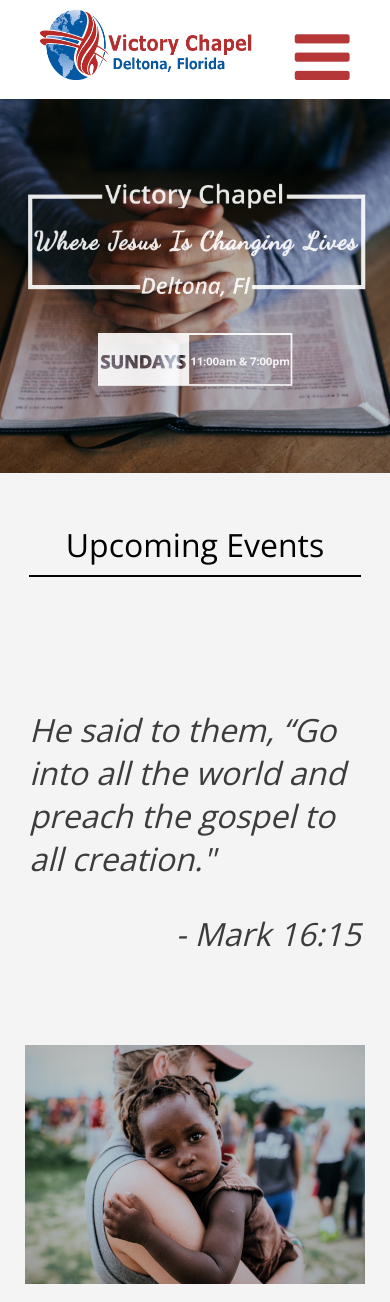
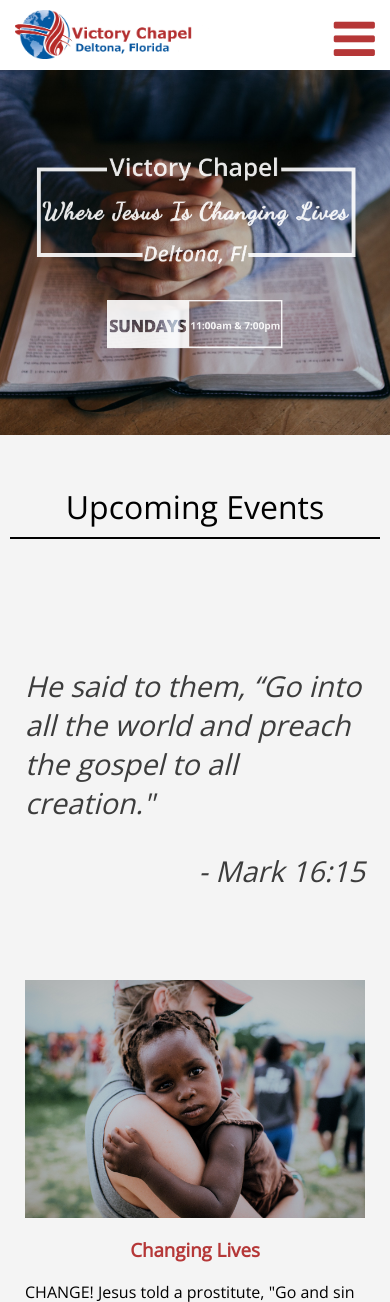
Before and after one commit to bryangators/dvc_chapel, a PHP site: page / in a window 390 px wide. Shown: the top 1302 px of the page. Run offline with PHP 8.4, Linux system fonts and the light colour scheme.

Commit message:
fix for mobile issues and style changes

```diff
--- a/css/indexStyles.css
+++ b/css/indexStyles.css
@@ -37,10 +37,7 @@ a{
 	margin:0 auto;
 	width: inherit;
 	min-width: 768px;
-	/*max-width: 1400px;*/
 	padding-bottom: 10px;
-	/*border-bottom-left-radius: 7px;
-	border-bottom-right-radius: 7px;	*/
 	text-align: center;
 	color: rgb(181,55,55);
 	background-color: rgba(255,255,255,1);
@@ -50,8 +47,8 @@ a{
 	display: inline;
 	margin-top: 10px;
 	padding-right: 1rem;
-	height: 70px;
-	width-width: 300px;
+	/*height: 70px;*/
+	width: 300px;
 }
 
 #navbar ul{
@@ -91,7 +88,7 @@ section{
 }
 
 .displayBox img{
-	width: 70%;
+	width: 85%;
 	opacity: 0.9;
 }
 
@@ -101,7 +98,7 @@ section{
 }
 
 #serviceDays{
-		width: 30%;
+		width: 45%;
 }
 /*End of section 1 styles*/
 
@@ -122,14 +119,14 @@ hr {
   border: 0;
   clear:both;
   display:block;
-  width: 85%;
+  width: 95%;
   background-color:black;
   height: 2px;
 }
 
 #week {
 	border-collapse: separate;
-	width: 85%;
+	width: 95%;
 	border-radius: 100px;
 	border-spacing: 5px 0;
 
@@ -196,7 +193,7 @@ hr {
 }
 
 .text_box{
-	width: 27%;
+	width: 29%;
 	clear: both;
 }
 
@@ -221,7 +218,7 @@ hr {
 
 /*Styles for prayer*/
 .quote_box{
-	width: 85%;
+	width: 95%;
 	font-size: 2em;
 	color: rgb(60,60,60);
 	font-style: italic;
@@ -293,7 +290,7 @@ hr {
 
 #footer {
 	margin:0 auto;
-	background-color: rgba(255,255,255,.9);
+	background-color: #B53737;
 	width:100%;
 	text-align: center;
 	position:absolute;
@@ -303,7 +300,7 @@ hr {
 
 #footer ul{
 	font-size: 1em;
-	color: #B53737;
+	color: white;
 	margin:0 auto;
 	display: inline;
 	padding:0px 0px 15px 0px;
@@ -324,21 +321,17 @@ hr {
 	margin:0 auto;
 
 }
-/*End of footer styling
+/*End of footer styling*/
 
-/***Mobile phone Styles****/
+
+/*************************************
+***Mobile phone Styles****************
+**************************************/
+
 @media only screen and (max-width: 768px) {
     /* For mobile phones: */
-    body{
-    	max-width: 100%;
 
-    }
-
-    .text_box{
-    	width: 90%;
-    	/*max-height: 750px;*/
-    }
-
+    /*Default hide show mobile classes*/
     .mobile_show{
     	display: inline-block;
     }
@@ -346,35 +339,49 @@ hr {
     .mobile_hidden{
     	display: none;
     }
+    /*Navbar mobile styles*/
+    #navbar span{
+    	vertical-align: top;
+    	padding: 15px;
+    	float: right;
+    }
 
     #navbar{
     	min-width: 300px;
+    	max-height: 60px;
     }
 
-    .displayBox img{
-		width: 90%;
-	}
-
-	#serviceDays{
-		width: 50%;
-	}
-
     #logoImg{
-    	max-width: 60%;
+    	max-width: 50%;
+    	margin-left: 15px;
+    	float: left;
     }
 
     #menuBar{
     	text-align: right;
     }
 
+    /*Content mobile styles*/
+	.title{
+		font-size: 2em;
+	}
+
+    .text_box{
+    	width: 90%;
+    	/*max-height: 750px;*/
+    }
+
+    .quote_box{
+    	font-size: 1.8em;
+    }
+
+    /*footer mobile styles*/
     #footer li{
 		font-size: 2.5em;
 		padding: 10px;
 	}
 
-	.title{
-		font-size: 2em;
-	}
+
 }
 
 @media screen and (min-width: 768px) {
--- a/index.html
+++ b/index.html
@@ -48,7 +48,7 @@
 			</ul>
 			</span>
 			<span id="menuBar" class="mobile_show">
-				<i class="fa fa-bars fa-4x" aria-hidden="true"></i>
+				<i class="fa fa-bars fa-3x" aria-hidden="true"></i>
 			</span>
 			</div>
 
@@ -58,8 +58,8 @@
 		<!-- content -->
 		<div id="content">
 		<!-- First Section of Homepage -->
-
-		<div style="height: 96px;"></div>
+		<div class="mobile_show" style="height: 65px;"></div>
+		<div class="mobile_hidden" style="height: 96px;"></div>
 		<!-- Spacer for mobile screens -->
 		<section id="sec1">
 			<div class="bgImage">
```
